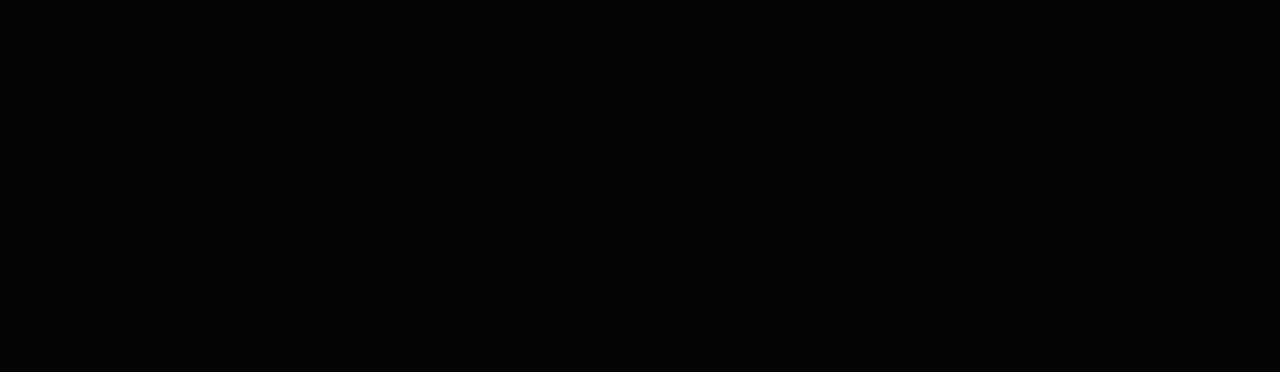
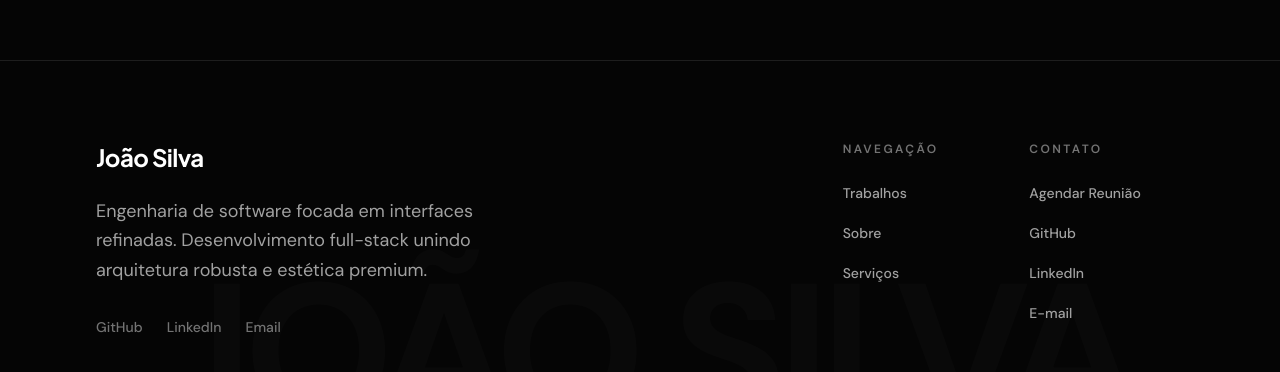
Before and after one commit to Jhnvida/portfolio, a Next.js app: page /about in a window 1280 px wide. Shown: the part 740-1112 px from the top of the page. Before the commit the page ends 800 px from the top, so only its background shows below. Built offline with nearby package versions, Linux system fonts and the light colour scheme.

Commit message:
feat: implementa componente footer e integra no layout global

```diff
--- a/src/app/layout.tsx
+++ b/src/app/layout.tsx
@@ -1,6 +1,7 @@
 import type { Metadata } from "next";
 import { DM_Sans, Plus_Jakarta_Sans } from "next/font/google";
 import { ReactNode } from "react";
+import { Footer } from "../components/layout/Footer";
 import { Header } from "../components/layout/Header";
 import { SmoothScrollProvider } from "../components/providers/SmoothScrollProvider";
 import "./globals.css";
@@ -30,8 +31,11 @@
         <html lang="pt-BR" className={`${plusJakartaSans.variable} ${dmSans.variable} h-full antialiased`}>
             <body className="min-h-full flex flex-col bg-background text-foreground selection:bg-accent selection:text-accent-foreground font-sans">
                 <SmoothScrollProvider>
-                    <Header />
-                    {children}
+                    <div className="flex flex-col min-h-screen">
+                        <Header />
+                        <main className="flex-1">{children}</main>
+                        <Footer />
+                    </div>
                 </SmoothScrollProvider>
             </body>
         </html>
--- /dev/null
+++ b/src/components/layout/Footer.tsx
@@ -0,0 +1,104 @@
+"use client";
+
+import Link from "next/link";
+
+const FOOTER_LINKS = {
+    navigation: [
+        { label: "Trabalhos", href: "/work" },
+        { label: "Sobre", href: "/about" },
+        { label: "Serviços", href: "/services" },
+    ],
+    contact: [
+        { label: "Agendar Reunião", href: "/contact" },
+        { label: "GitHub", href: "https://github.com/Jhnvida" },
+        { label: "LinkedIn", href: "https://www.linkedin.com/in/jaoandre/" },
+        { label: "E-mail", href: "mailto:joao.vida.andre@gmail.com" },
+    ],
+};
+
+const SOCIAL_LINKS = [
+    { href: "https://github.com/Jhnvida", label: "GitHub" },
+    { href: "https://www.linkedin.com/in/jaoandre/", label: "LinkedIn" },
+    { href: "mailto:joao.vida.andre@gmail.com", label: "Email" },
+];
+
+export function Footer() {
+    return (
+        <footer className="w-full border-t border-white/10 bg-background pt-16 pb-12 md:pt-20 md:pb-16 overflow-hidden flex flex-col relative">
+            <div className="w-full max-w-(--container-page) mx-auto px-6 md:px-12 lg:px-24 z-10">
+                <div className="grid grid-cols-1 md:grid-cols-2 lg:grid-cols-12 gap-12 lg:gap-8">
+                    <div className="lg:col-span-5 flex flex-col">
+                        <Link href="/" className="font-heading font-bold text-2xl tracking-tight text-white mb-6">
+                            João Silva
+                        </Link>
+
+                        <p className="text-neutral-400 text-base md:text-lg max-w-sm leading-relaxed mb-8">
+                            Engenharia de software focada em interfaces refinadas. Desenvolvimento full-stack unindo
+                            arquitetura robusta e estética premium.
+                        </p>
+
+                        <div className="flex items-center gap-6">
+                            {SOCIAL_LINKS.map((social) => (
+                                <a
+                                    key={social.label}
+                                    href={social.href}
+                                    target="_blank"
+                                    rel="noopener noreferrer"
+                                    className="text-neutral-500 hover:text-white transition-colors text-sm font-medium"
+                                >
+                                    {social.label}
+                                </a>
+                            ))}
+                        </div>
+                    </div>
+
+                    <div className="hidden lg:block lg:col-span-3"></div>
+
+                    <div className="lg:col-span-2 flex flex-col">
+                        <h4 className="text-xs font-semibold uppercase tracking-[0.2em] text-neutral-500 mb-6">
+                            Navegação
+                        </h4>
+
+                        <ul className="flex flex-col gap-4">
+                            {FOOTER_LINKS.navigation.map((link) => (
+                                <li key={link.label}>
+                                    <Link
+                                        href={link.href}
+                                        className="text-neutral-400 hover:text-white transition-colors text-sm font-medium"
+                                    >
+                                        {link.label}
+                                    </Link>
+                                </li>
+                            ))}
+                        </ul>
+                    </div>
+
+                    <div className="lg:col-span-2 flex flex-col">
+                        <h4 className="text-xs font-semibold uppercase tracking-[0.2em] text-neutral-500 mb-6">
+                            Contato
+                        </h4>
+
+                        <ul className="flex flex-col gap-4">
+                            {FOOTER_LINKS.contact.map((link) => (
+                                <li key={link.label}>
+                                    <Link
+                                        href={link.href}
+                                        className="text-neutral-400 hover:text-white transition-colors text-sm font-medium"
+                                    >
+                                        {link.label}
+                                    </Link>
+                                </li>
+                            ))}
+                        </ul>
+                    </div>
+                </div>
+            </div>
+
+            <div className="w-full absolute bottom-0 left-0 pointer-events-none flex justify-center items-end select-none translate-y-1/3">
+                <span className="text-[15vw] font-bold text-white/2 tracking-tighter whitespace-nowrap">
+                    JOÃO SILVA
+                </span>
+            </div>
+        </footer>
+    );
+}
```
